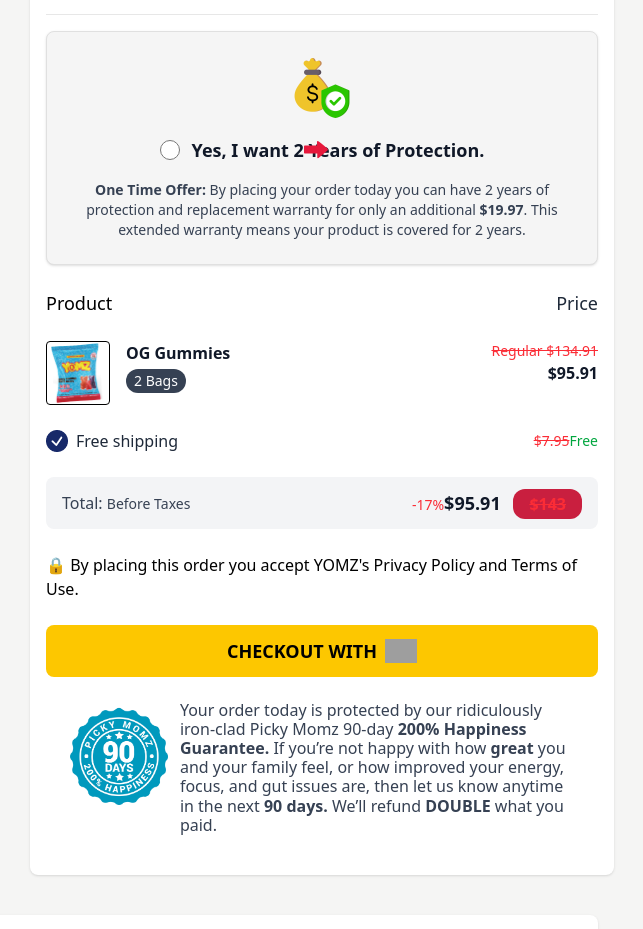
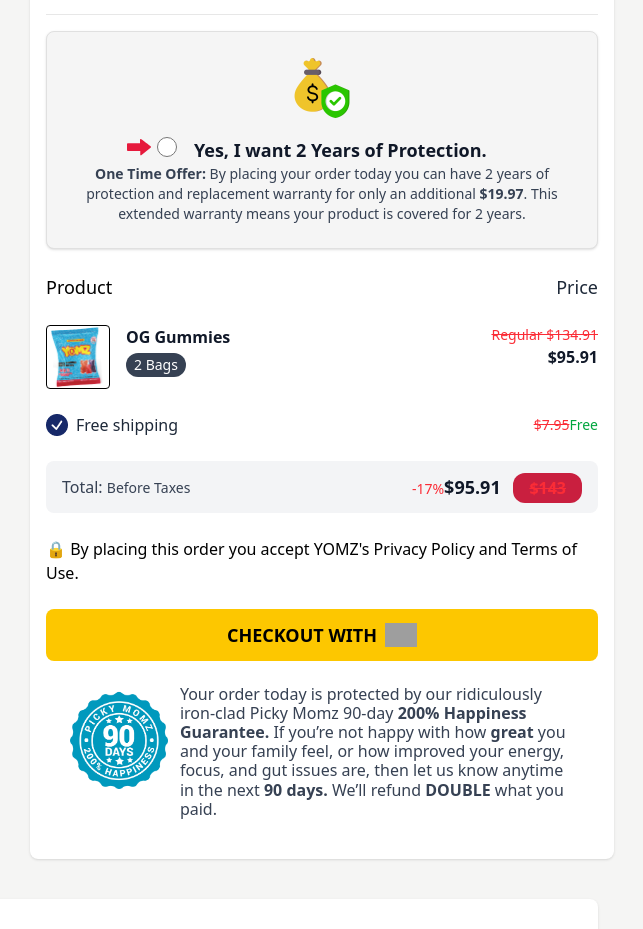
Before and after one commit to parveenstk/yomz-checkout-2, a Nuxt app: page / in a window 1280 px wide. Shown: the part 3800-4729 px from the top of the page, without its empty margins (626-1269 px from the left). Built offline with nearby package versions, Linux system fonts and the light colour scheme; grey boxes are pictures that could not be loaded.

Commit message:
little changes in index.vue

```diff
--- a/app/pages/index.vue
+++ b/app/pages/index.vue
@@ -764,7 +764,7 @@
 
                 <div class="bg-[#f5f5f5] border border-[#e0e0e0] rounded-lg shadow-sm lg:p-6 p-3 space-y-4
          text-center hover:border-[#323232]
-         transition-all duration-[400ms] ease-[cubic-bezier(0,0,0.3,1)]">
+         transition-all duration-[400ms]">
 
                     <!-- Icon at top -->
                     <div class="flex justify-center">
@@ -774,8 +774,8 @@
                     </div>
 
                     <!-- Radio + Heading -->
-                    <label class="flex items-center space-x-3 cursor-pointer justify-center relative">
-                        <img data-v-02281a80="" src="/images/redarrow.svg" class="w-6 lg:w-6 absolute arrowimg">
+                    <label class="items-center space-x-3 cursor-pointer justify-center relative">
+                        <img data-v-02281a80="" src="/images/redarrow.svg" class="w-6 lg:w-6 absolute right-7 arrowimg">
                         <input type="radio" name="protection"
                             class="h-5 w-5 text-blue-600 border-gray-300 focus:ring-blue-500">
                         <span class="font-semibold text-gray-900 text-lg">
@@ -1038,55 +1038,32 @@
     -webkit-animation: rotateclc 12s linear infinite;
     animation: rotateclc 12s linear infinite;
 }
-
-.arrowimg{
-
+.arrowimg {
 -webkit-animation: leftdemote 3s infinite;
-    animation: leftdemote 3s infinite;
-}
-
+    animation: leftdemote 3s infinite;}
 @keyframes rotateclc {
     100% {
         transform: rotate(-360deg);
     }
 }
-
-
-.rotateclc {width: 25px;
-    display: inline-block;
+.arrowimg {
     margin-right: 10px;
     position: absolute;
     -webkit-animation: leftdemote 3s infinite;
     animation: leftdemote 3s infinite;
-    top: -1.5px;
-    left: -30px;}
-
-
-.rotateclc {
-            width: 25px;
-            display: inline-block;
-            margin-right: 10px;
-            position: absolute;
-            -webkit-animation: F8JCcsKhiTKy7IF_xpqsB 3s infinite;
-            animation: F8JCcsKhiTKy7IF_xpqsB 3s infinite;
-            top: -1.5px;
+    top: -5px;
     left: -30px;
 }
-
-
 @keyframes leftdemote {
     0% {
         left: -30px;
     }
-
     10% {
         left: -40px;
     }
-
     18% {
         left: -24px;
     }
-
     25% {
         left: -30px;
     }
```
Lines whose indentation alone changed are shown as unchanged.
